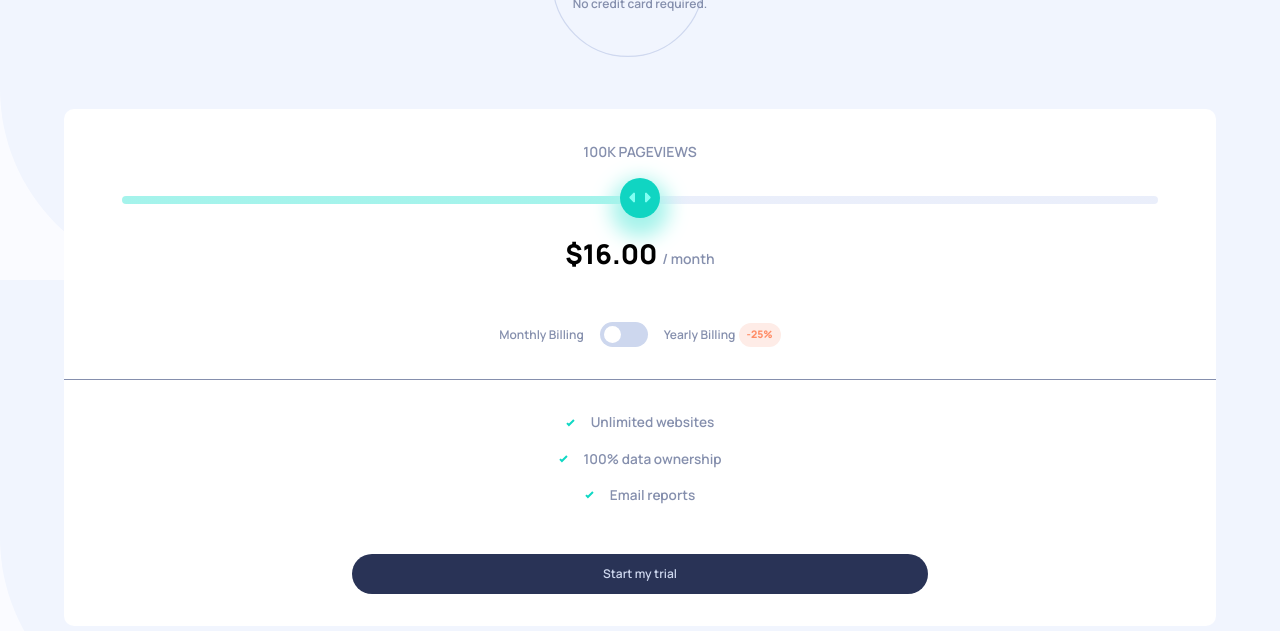
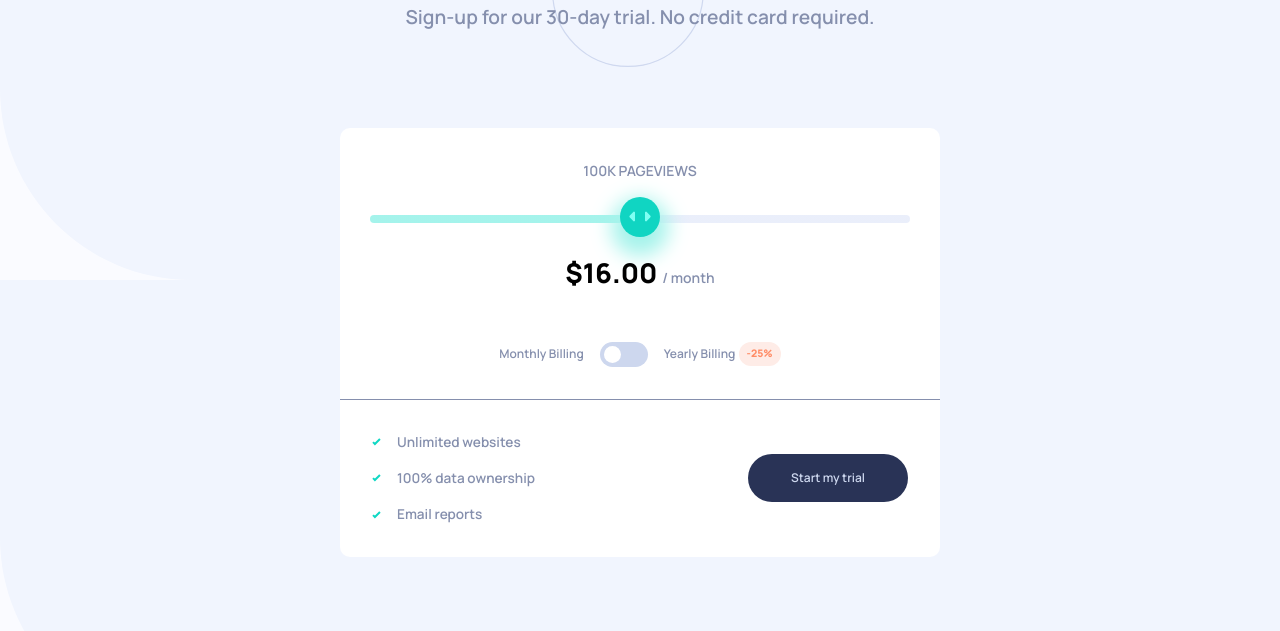
Before and after one commit to Robertron624/interactive-pricing-component, a plain HTML site: page index.html in a window 1280 px wide. Shown: the part 169-800 px from the top of the page. Drawn offline with Linux system fonts and the light colour scheme.

Commit message:
first desktop styles

```diff
--- a/styles.css
+++ b/styles.css
@@ -190,6 +190,11 @@ section.intro {
     width: 90%;
 }
 
+.slider input[type="range"]:active {
+    cursor: grabbing;
+}
+
+
 /* Chrome, Safari, Opera and Edge Chromium styles */
 
 .slider input[type="range"]::-webkit-slider-runnable-track {
@@ -246,6 +251,7 @@ section.intro {
     width: 48px;
     height: 25px;
     position: relative;
+    cursor: pointer;
 }
 
 /* Hide Switch Styles */
@@ -348,3 +354,39 @@ h2.price-per-time .time {
     cursor: pointer;
     transition: all .3s ease-in-out;
 }
+
+@media screen and (min-width: 768px) {
+    .intro h1 {
+        font-size: 2.5rem;
+    }
+
+    .intro p {
+        max-width: unset;
+        font-size: 1.2rem;
+    }
+
+    .pricing-wrapper {
+        max-width: 600px;
+    }
+
+    .features {
+        display: flex;
+        justify-content: space-between;
+        padding: 2rem 2rem 0;
+    }
+
+    .features ul {
+        margin-bottom: 0;
+    }
+
+    .features ul li {
+        justify-content: flex-start;
+    }
+
+    .features button {
+        width: 10rem;
+        height: 3rem;
+        padding: .7rem 0rem;
+        margin: auto 0;
+    }
+}
```
